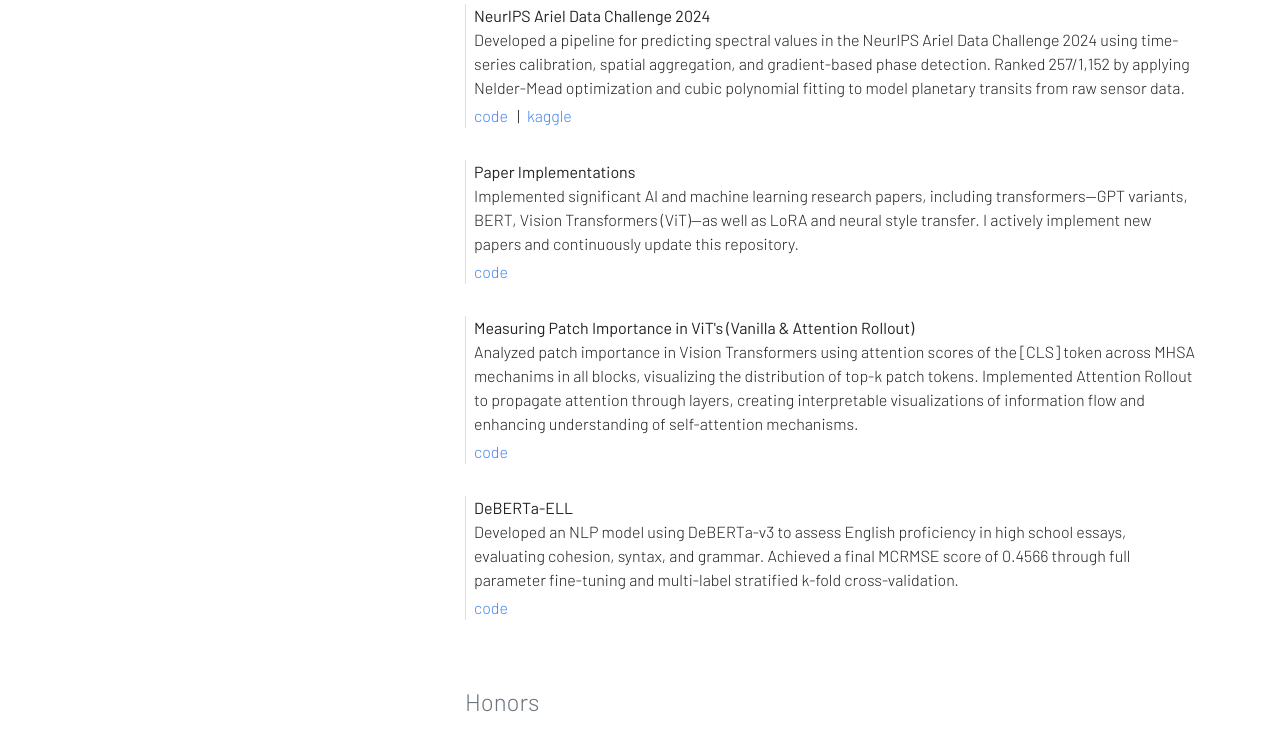
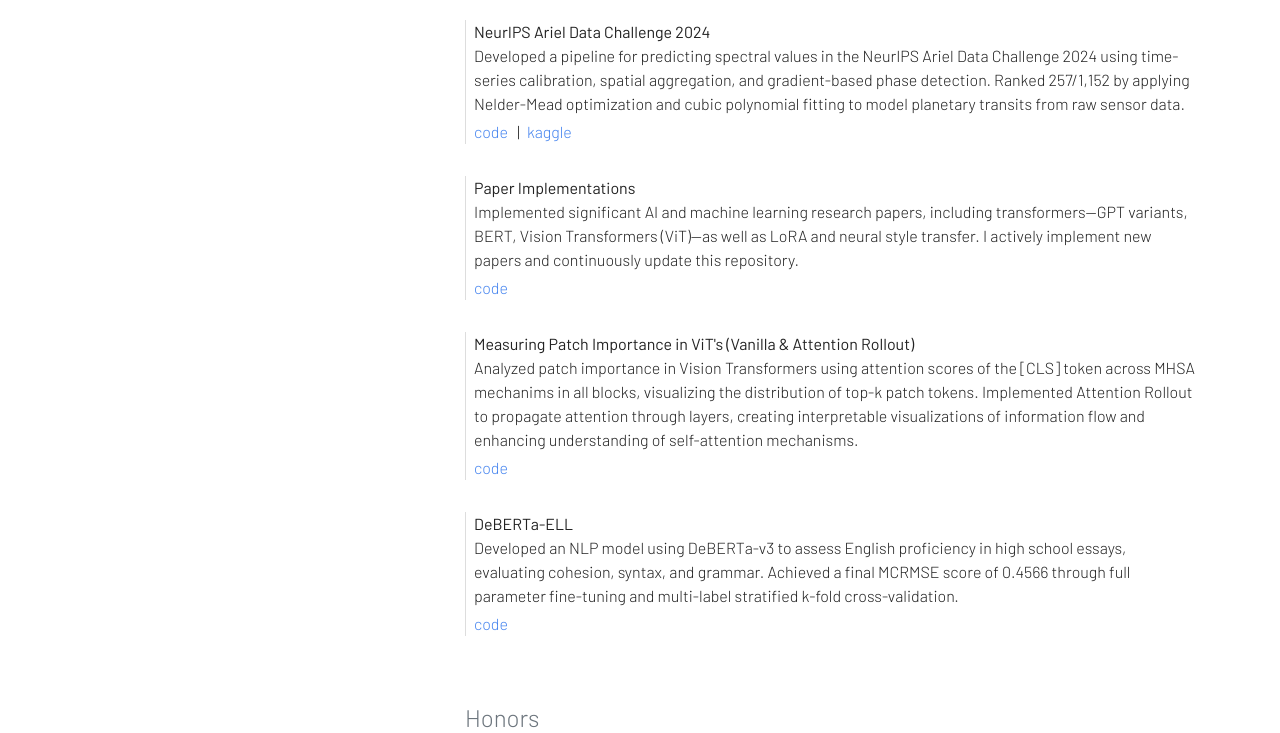
Before and after one commit to arnavsm/arnavsm.github.io, a plain HTML site: page index.html in a window 1280 px wide. Shown: the part 736-1469 px from the top of the page. Drawn offline with nearby package versions, Linux system fonts and the light colour scheme.

Commit message:
Update index.html

```diff
--- a/index.html
+++ b/index.html
@@ -25,8 +25,8 @@
 
 <body>
     <!-- <h1>Hello, world!</h1> -->
-    <div class="container pt-3 allstuffp">
-        <div class="row pt-3 allstuff">
+    <div class="container pt-4 allstuffp">
+        <div class="row pt-4 allstuff">
             <div class="col-md-4 pt-5">
                 <div class="fixed-posi">
                     <p class="name"><span style="font-weight: 900;">Arnav</span> Samal</p>
```
